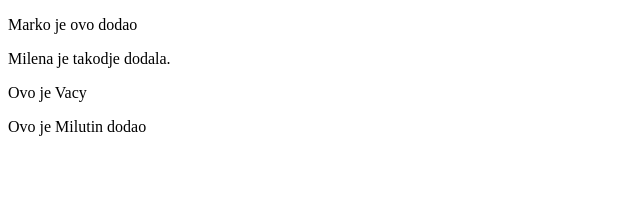
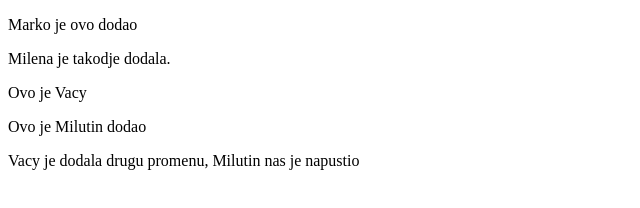
Before and after one commit to Mndraca/BookReview-, a plain HTML site: page index.html in a window 1280 px wide. Shown: the whole page, without its empty margins (0-640 px from the left). Drawn offline with Linux system fonts and the light colour scheme.

Commit message:
Vacy novi test

```diff
--- a/index.html
+++ b/index.html
@@ -10,5 +10,6 @@
     <p>Milena je takodje dodala.</p>
     <p>Ovo je Vacy</p>
     <p>Ovo je Milutin dodao</p>
+    <p>Vacy je dodala drugu promenu, Milutin nas je napustio</p>
   </body>
 </html>
```
